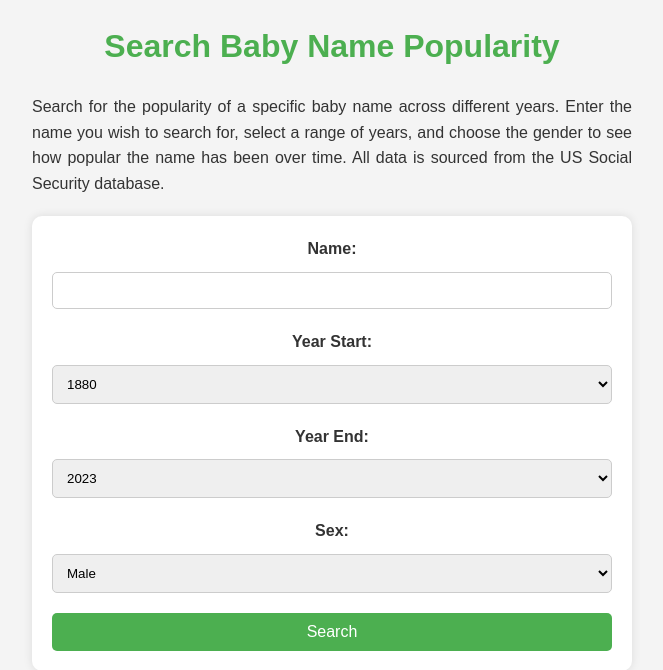
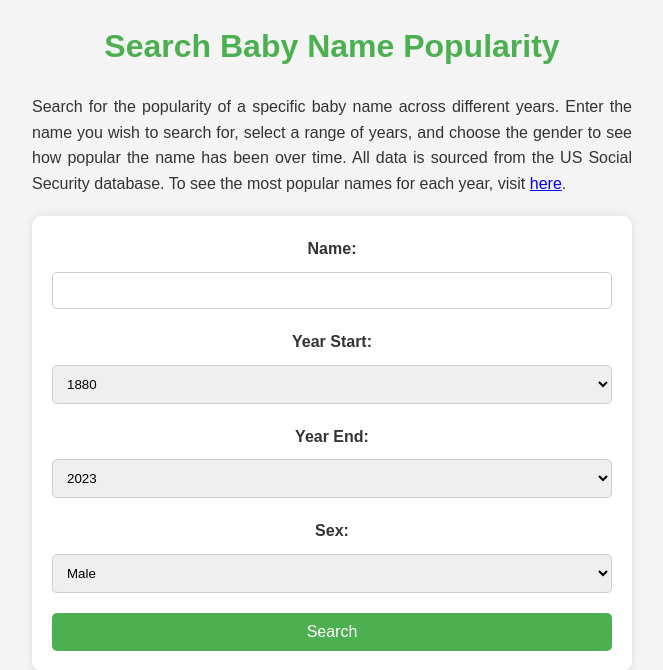
Before and after one commit to ChrisHesse0/NamesWebsite, a Django app: page /search/ in a window 1280 px wide. Shown: the top 670 px of the page, without its empty margins (308-971 px from the left). Run offline with Django 4.2, Linux system fonts and the light colour scheme.

Commit message:
adds href to top names

```diff
--- a/mysite/babynames/templates/babynames/search.html
+++ b/mysite/babynames/templates/babynames/search.html
@@ -31,7 +31,7 @@
 <body>
     <h1>Search Baby Name Popularity</h1>
     <div class="description-container">
-        <p>Search for the popularity of a specific baby name across different years. Enter the name you wish to search for, select a range of years, and choose the gender to see how popular the name has been over time. All data is sourced from the US Social Security database.</p>
+        <p>Search for the popularity of a specific baby name across different years. Enter the name you wish to search for, select a range of years, and choose the gender to see how popular the name has been over time. All data is sourced from the US Social Security database. To see the most popular names for each year, visit <a href="{% url 'names:index' %}">here</a>.</p>
     </div>
 
     <!-- Form for searching a name, year range, and sex -->
```
